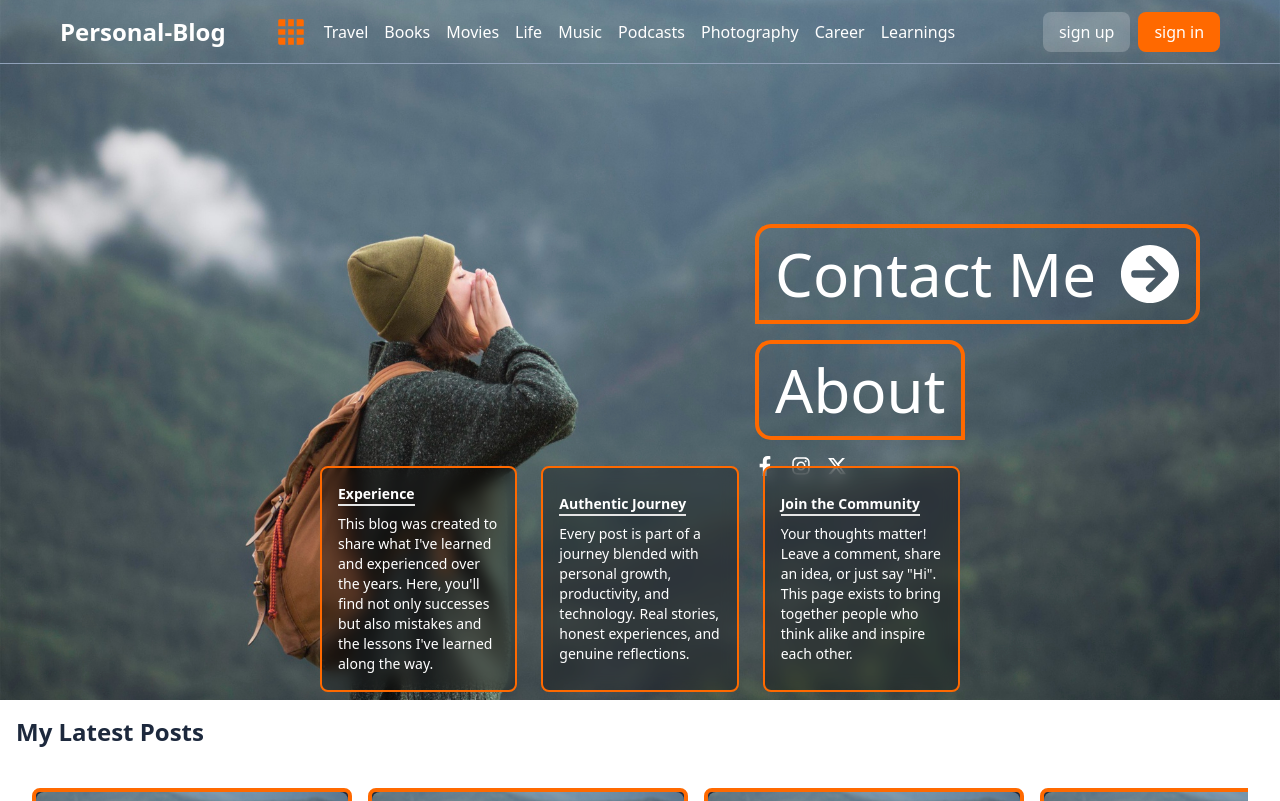
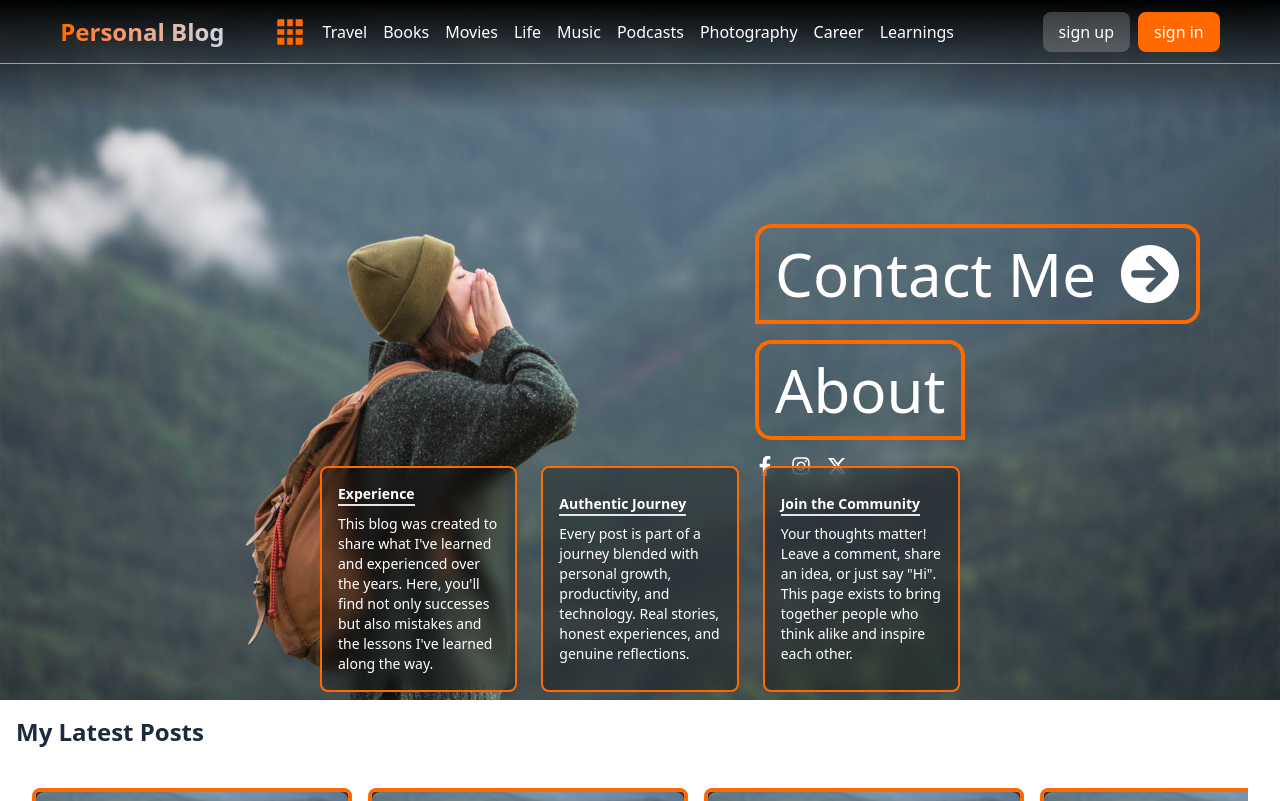
Before and after one commit to furkanarslan1/next-personal-blog, a Next.js app: page / in a window 1280 px wide. Shown: the top 801 px of the page. Built offline with nearby package versions, Linux system fonts and the light colour scheme; no server answers.

Commit message:
feat:header_log_in_out

```diff
--- a/src/app/(auth)/logout/page.tsx
+++ /dev/null
@@ -1,17 +0,0 @@
-"use client";
-import { signOut } from "next-auth/react";
-import React from "react";
-
-export default function LogoutPage() {
-  return (
-    <div className="bg-slate-800 h-screen text-white flex items-center justify-center">
-      <div className="flex flex-col items-center gap-8 p-10 rounded-2xl bg-slate-700 shadow-2xl">
-        <h1 className="text-3xl font-extrabold text-orange-400">Logout</h1>
-
-        <button onClick={() => signOut({ callbackUrl: "/" })}>
-          Continue with github
-        </button>
-      </div>
-    </div>
-  );
-}
--- a/src/app/(main)/(home)/components/Hero.tsx
+++ b/src/app/(main)/(home)/components/Hero.tsx
@@ -8,6 +8,7 @@ import { motion } from "framer-motion";
 export default function Hero() {
   return (
     <div className="relative bg-[url('/personal-blog-hero.jpg')] bg-cover bg-center  h-[400px] md:h-[550px] lg:h-[700px] p-4">
+      <span className="absolute top-0 left-0 h-28 w-full bg-gradient-to-t from-transparent to-black"></span>
       <div className="absolute right-8 top-1/2 -translate-y-1/2 md:px-12 ">
         <div className="flex flex-col gap-4  text-2xl md:text-6xl ">
           <Link
--- a/src/app/(main)/layout.tsx
+++ b/src/app/(main)/layout.tsx
@@ -1,16 +1,18 @@
 // app/(main)/layout.tsx
+import { auth } from "@/auth";
 import Header from "../components/header/Header";
 import React from "react";
 
-export default function MainLayout({
+export default async function MainLayout({
   children,
 }: Readonly<{
   children: React.ReactNode;
 }>) {
+  const session = await auth();
   return (
     <>
       <header className="absolute top-0 left-0 w-full z-30">
-        <Header />
+        <Header session={session} />
       </header>
       <main>{children}</main>
       <footer></footer>
--- a/src/app/components/header/Header.tsx
+++ b/src/app/components/header/Header.tsx
@@ -6,26 +6,19 @@ import Link from "next/link";
 import { RiGridFill } from "react-icons/ri";
 import { usePathname } from "next/navigation";
 import clsx from "clsx";
-// import { auth } from "@/auth";
-// import { prisma } from "@lib/prisma";
+import { signOut } from "next-auth/react";
 
-// const session = await auth();
-// const user = await prisma.user.findMany({
-//   select: {
-//     id: true,
-//     name: true,
-//     email: true,
-//   },
-// });
-
-export default function Header() {
+export default function Header({ session }: { session: any }) {
   const pathname = usePathname();
   return (
     <nav className="flex items-center justify-around gap-4 px-6 h-16 bg-transparent text-white border-b-1 border-slate-400">
       <section id="brand">
         <div className="flex items-center gap-12">
-          <Link href="/" className="font-bold text-xl md:text-2xl ">
-            Personal-Blog
+          <Link
+            href="/"
+            className="font-bold text-transparent bg-gradient-to-r bg-clip-text from-orange-500  to-slate-300 text-xl md:text-2xl "
+          >
+            Personal Blog
           </Link>
 
           <div>
@@ -59,13 +52,25 @@ export default function Header() {
 
       <section id="login" className="hidden md:block">
         <ul className="flex items-center gap-2">
-          {/* {session ? (
-            <div>
-              <p>{session.user?.name}</p>
-              <Link href="/logout">Sing Out</Link>
+          {session ? (
+            <div className="flex items-center gap-4">
+              <Link
+                href={`/account/${session.id}`}
+                className="bg-white/10 px-4 py-3 rounded-md text-sm"
+              >
+                {session.user.name.length > 10
+                  ? session.user.name.slice(0, 10) + "..."
+                  : session.user.name}
+              </Link>
+              <button
+                onClick={() => signOut()}
+                className="px-4 py-2 bg-orange-500 rounded-md hover:bg-white/20 transition-all duration-300 cursor-pointer"
+              >
+                Sing Out
+              </button>
             </div>
           ) : (
-            <div>
+            <div className="flex items-center gap-2">
               <li className=" px-4 py-2 rounded-md bg-white/20  hover:bg-white hover:text-orange-500 transition-all duration-300 cursor-pointer">
                 <Link href="/register">sign up</Link>
               </li>
@@ -73,14 +78,7 @@ export default function Header() {
                 <Link href="/login">sign in</Link>
               </li>
             </div>
-          )} */}
-
-          <li className=" px-4 py-2 rounded-md bg-white/20  hover:bg-white hover:text-orange-500 transition-all duration-300 cursor-pointer">
-            <Link href="/register">sign up</Link>
-          </li>
-          <li className="px-4 py-2 bg-orange-500 rounded-md hover:bg-white/20 transition-all duration-300 cursor-pointer">
-            <Link href="/login">sign in</Link>
-          </li>
+          )}
         </ul>
       </section>
     </nav>
--- a/src/app/layout.tsx
+++ b/src/app/layout.tsx
@@ -2,6 +2,7 @@ import type { Metadata } from "next";
 import { Geist, Geist_Mono } from "next/font/google";
 import "./globals.css";
 import { Toaster } from "react-hot-toast";
+import { auth } from "@/auth";
 
 const geistSans = Geist({
   variable: "--font-geist-sans",
--- a/src/auth.config.ts
+++ b/src/auth.config.ts
@@ -60,7 +60,7 @@ export default {
   },
   pages: {
     signIn: "/login",
-    signOut: "/logout",
+    signOut: "/",
     error: "/login",
     // signIn: "auth/signin",
     // signOut: "auth/signout",
```
